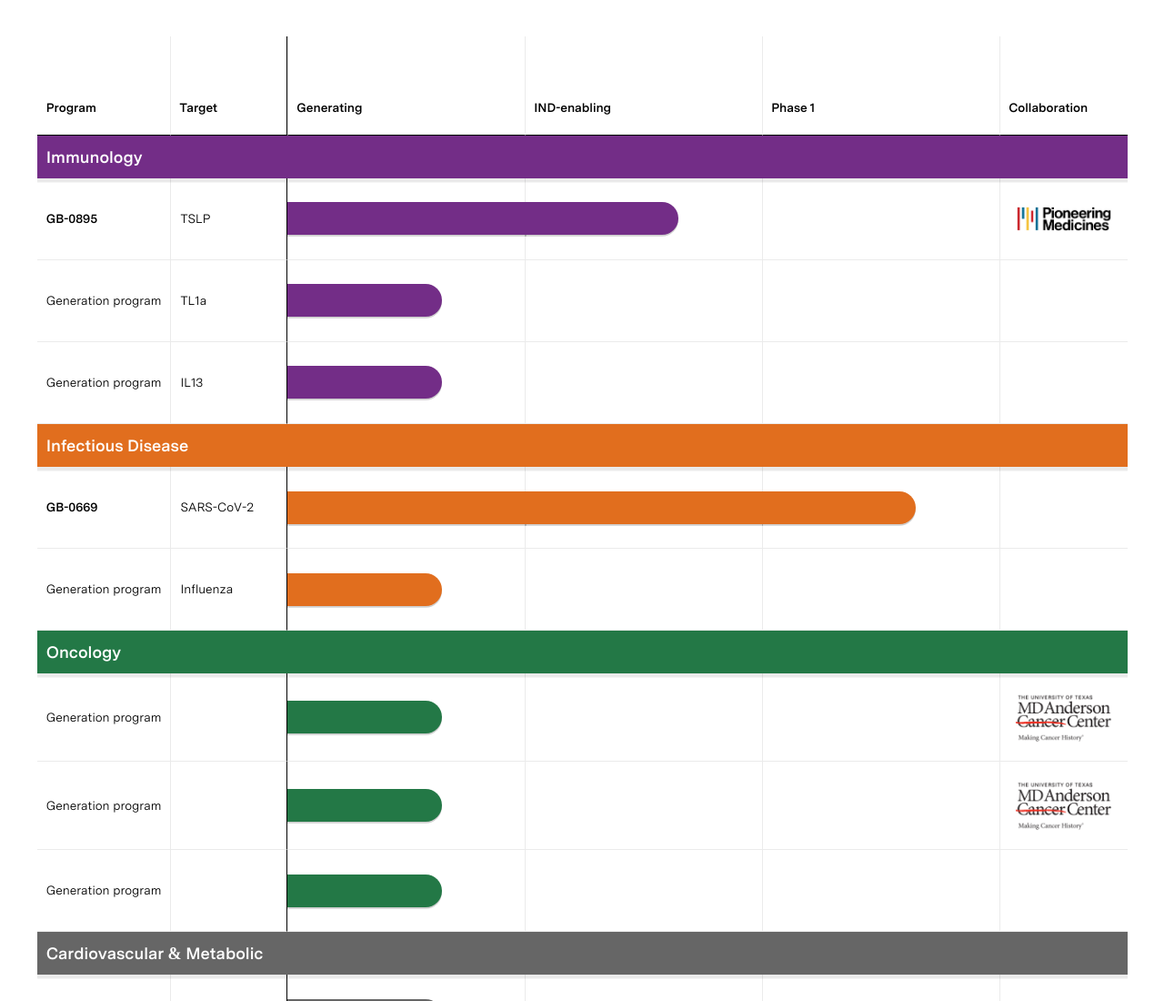
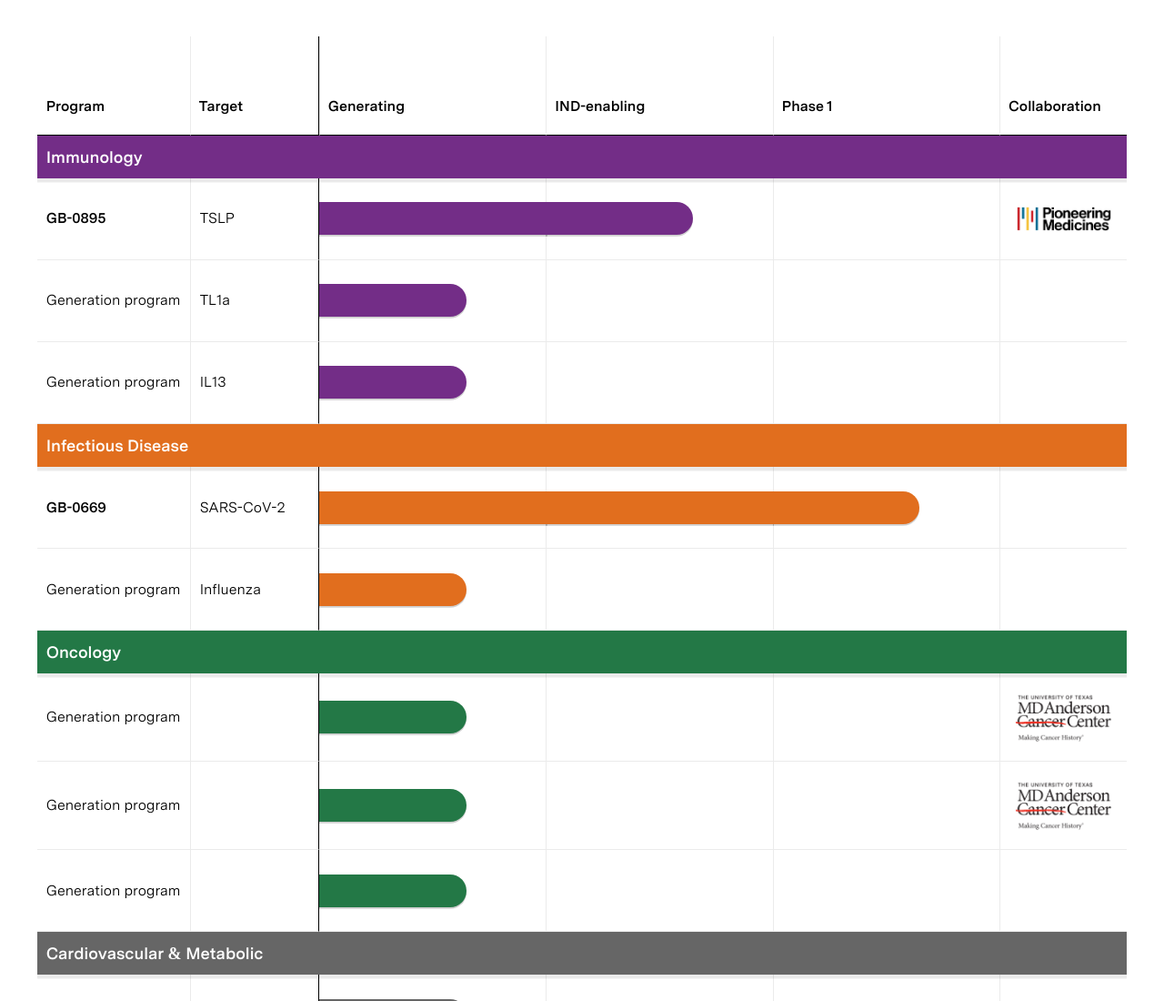
Before and after one commit to icscreative/generate-pipeline, a plain HTML site: page index.html in a window 1280 px wide. Shown: the top 1100 px of the page at 91% size. Drawn offline with nearby package versions, Linux system fonts and the light colour scheme; files whose address does not match are found by name.

Commit message:
increased text size

```diff
--- a/css/scss/main.scss
+++ b/css/scss/main.scss
@@ -141,17 +141,13 @@ main {
 
   table {
     position: relative;
-    // margin-block-start: var(--double-gap);
-    font-size: $xs;
+    font-size: $sm;
     display: grid;
     border-collapse: collapse;
     min-width: 100%;
     grid-template-columns:
-    fit-content($maxxx)
-    fit-content($maxxx)
-    minmax($massive, 2fr)
-    minmax($massive, 2fr)
-    minmax($massive, 2fr)
+    repeat(2, fit-content($maxxx))
+    repeat(3, minmax($massive, 2fr))
     fit-content($maxxx);
     thead,
     tbody,
@@ -227,8 +223,8 @@ main {
         position: absolute;
         transform-origin: bottom left;
         transform: rotate(-55deg);
-        bottom: var(--quarter-gap);
-        left: var(--half-gap);
+        bottom: $sm;
+        left: $bg;
         z-index: 1;
       }
     }
--- a/css/scss/scale.scss
+++ b/css/scss/scale.scss
@@ -3,11 +3,11 @@ $lil: 0.25rem;
 
 $xxs: 0.5rem;
 $xs: 0.75rem;
+
 $sm: 0.875rem;
+$reg: 1rem;
+$md: 1.125rem;
 
-$reg: 1rem;
-
-$md: 1.125rem;
 $bg: 1.25rem;
 $lg: 1.5rem;
 
```
Also changed, not shown: css/main.css, 1 other file.
